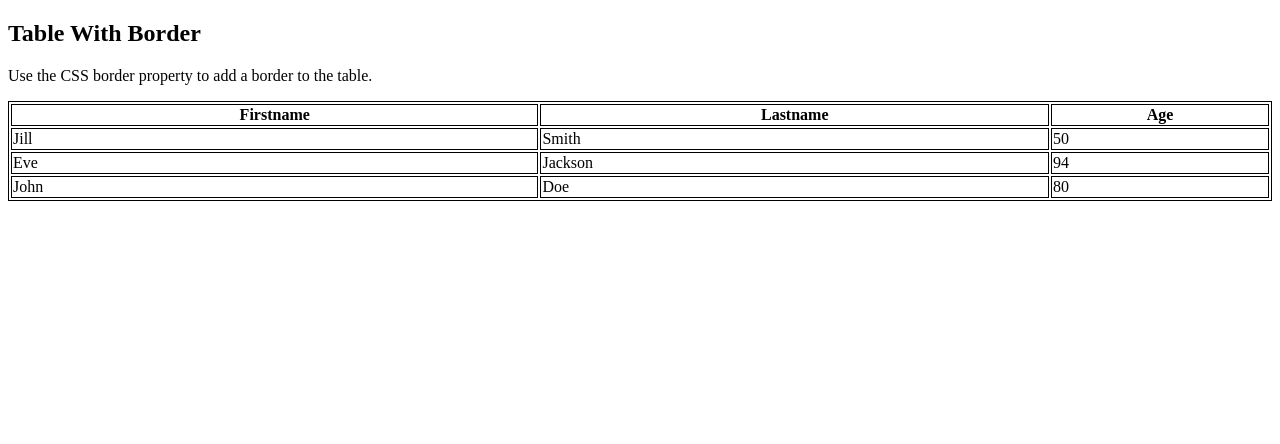
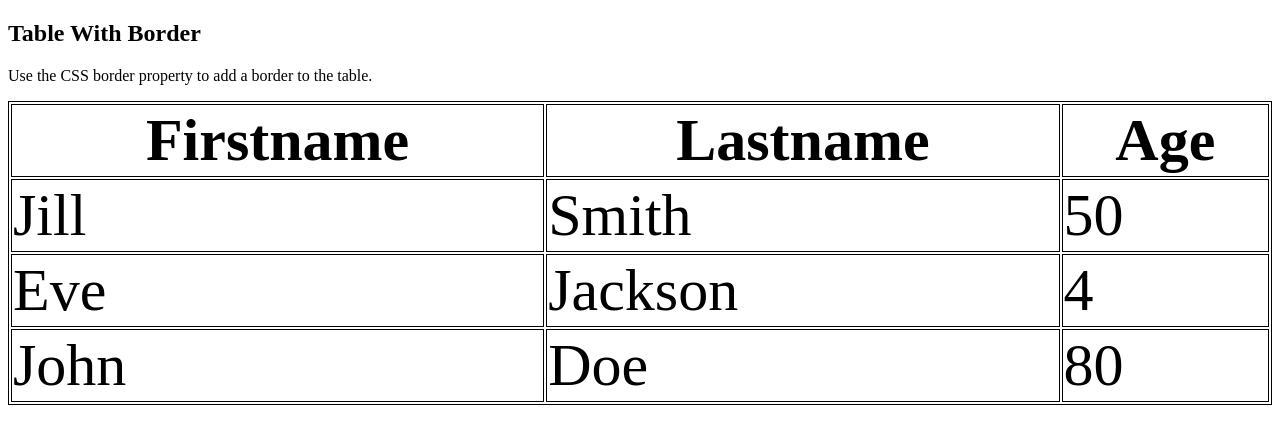
Before and after one commit to kushalsinghse/Table_project, a plain HTML site: page index.html in a window 1280 px wide. Drawn offline with Linux system fonts and the light colour scheme.

Commit message:
style.css

```diff
--- a/index.html
+++ b/index.html
@@ -11,25 +11,25 @@
 <p>Use the CSS border property to add a border to the table.</p>
 
 <table style="width:100%">
-  <tr>
-    <th>Firstname</th>
-    <th>Lastname</th>
-    <th>Age</th>
+  <tr style="font-size: 60px">
+    <th style="font-size: 60px">Firstname</th>
+    <th style="font-size: 60px">Lastname</th>
+    <th style="font-size: 60px">Age</th>
   </tr>
-  <tr>
-    <td>Jill</td>
-    <td>Smith</td>
-    <td>50</td>
+  <tr style="font-size: 60px">
+    <td style="font-size: 60px">Jill</td>
+    <td style="font-size: 60px">Smith</td>
+    <td style="font-size: 60px">50</td>
   </tr>
-  <tr>
-    <td>Eve</td>
-    <td>Jackson</td>
-    <td>94</td>
+  <tr style="font-size: 60px">
+    <td style="font-size: 60px">Eve</td>
+    <td style="font-size: 60px">Jackson</td>
+    <td style="font-size: 60px">4</td>
   </tr>
-  <tr>
-    <td>John</td>
-    <td>Doe</td>
-    <td>80</td>
+  <tr style="font-size: 60px">
+    <td style="font-size: 60px">John</td>
+    <td style="font-size: 60px">Doe</td>
+    <td style="font-size: 60px">80</td>
   </tr>
 </table>
 
```
